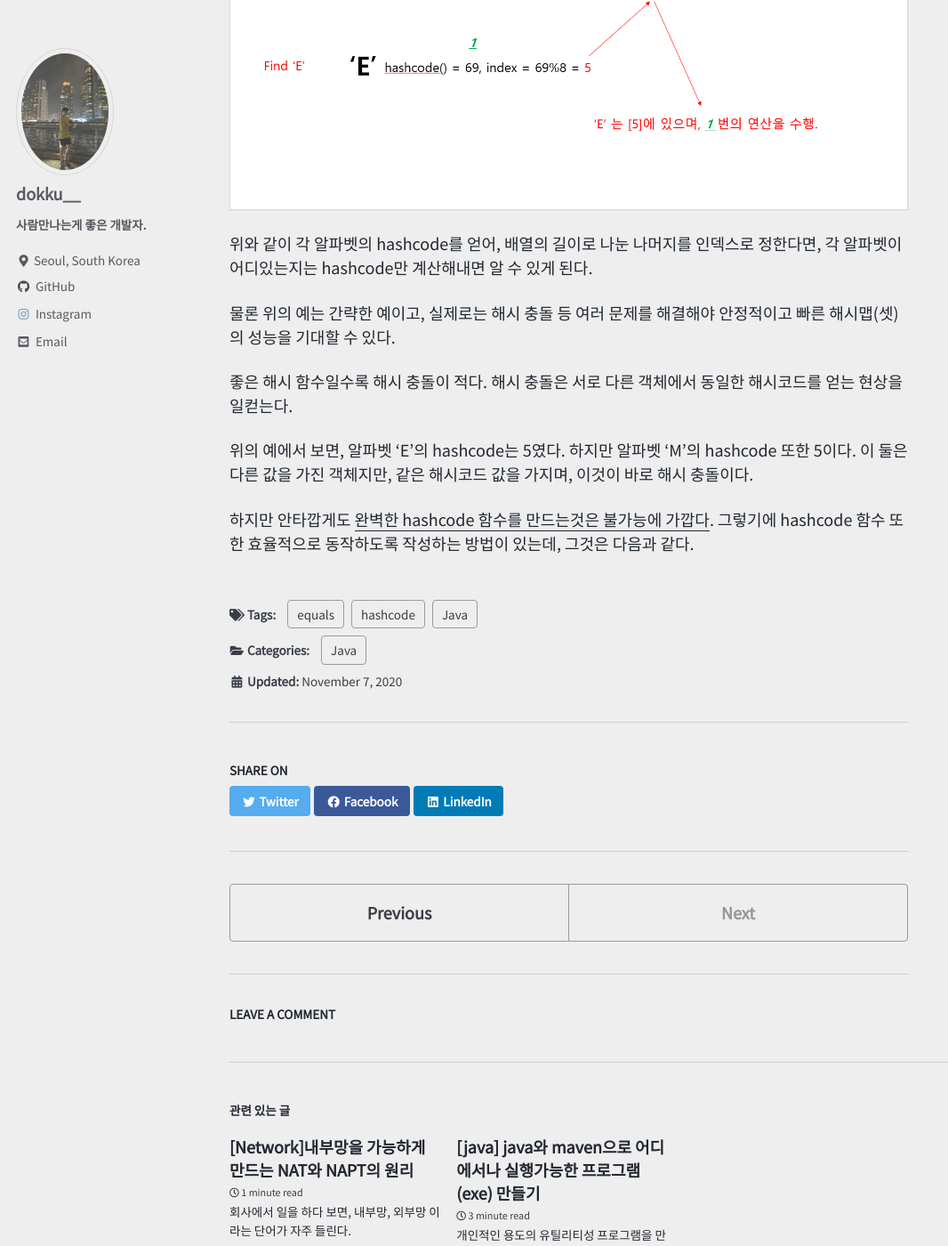
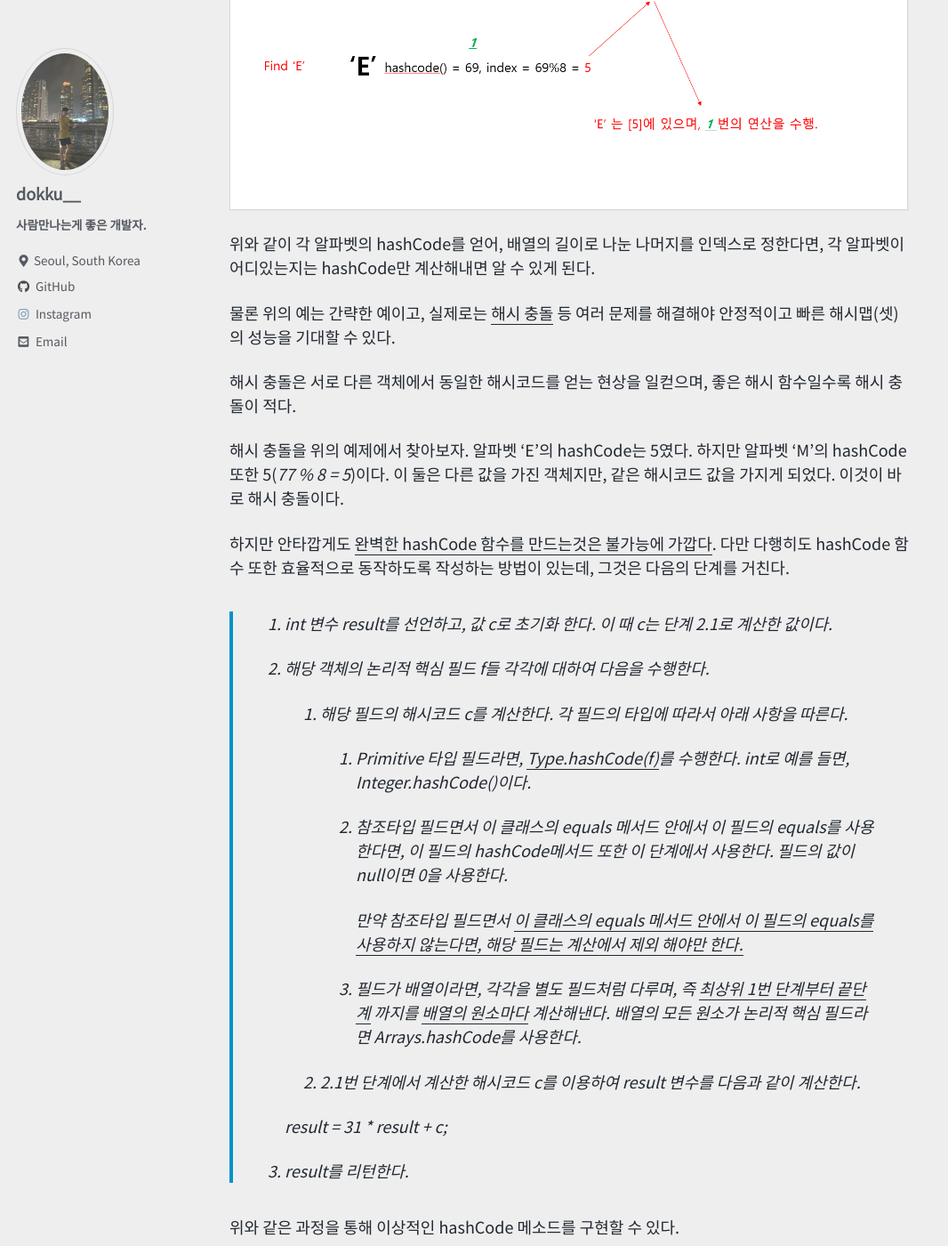
Before and after one commit to lmiz2/lmiz2.github.io, a Jekyll site: the page built from _posts/2020-11-07-1535.md, in a window 1280 px wide and 1400 px high, scrolled down 4784 px. Shown: the whole window at 89% size, without its empty margins (0-1066 px from the left). Built offline with Jekyll 4.4.1, drawn with Linux system fonts in a browser that asks for light colours; cached includes are drawn as plain includes; comment, search, counter and statistics services are not loaded; some of the changed text lies outside the part shown.

Commit message:
효율적인 equals와 hashCode 글 쓰기 완료

```diff
--- a/_posts/2020-11-07-1535.md
+++ b/_posts/2020-11-07-1535.md
@@ -1,15 +1,15 @@
 ---
-title:  "[Java] 효율적인 equals와 hashcode"
+title:  "[Java] 효율적인 equals와 hashCode"
 date:   2020-11-07 15:35:00 +0900
 categories: Java
-tags : [Java,equals,hashcode]
+tags : [Java,equals,hashCode]
 ---
 
 
 
 java에서는 모든 클래스가 Object 클래스를 상속한다.
 
-그리고 이 Object 클래스에는 여러가지 기본적인 메소드들이 있는데, 오늘은 그 중 equals 와 hashcode 메소드에 대하여 공부했던 점에 대해 정리해 보고자 한다.
+그리고 이 Object 클래스에는 여러가지 기본적인 메소드들이 있는데, 오늘은 그 중 equals 와 hashCode 메소드에 대하여 공부했던 점에 대해 정리해 보고자 한다.
 
 
 
@@ -35,7 +35,7 @@ Object 클래스에는 다음과 같은 11개의 메소드들이 정의되어
 | `void`             | `wait(long timeout)` Causes the current thread to wait until either another thread invokes the  [`notify()`](https://docs.oracle.com/javase/8/docs/api/java/lang/Object.html#notify--) method or the  [`notifyAll()`](https://docs.oracle.com/javase/8/docs/api/java/lang/Object.html#notifyAll--) method for this object, or a specified amount of time has elapsed. |
 | `void`             | `wait(long timeout,    int nanos)` Causes the current thread to wait until another thread invokes the  [`notify()`](https://docs.oracle.com/javase/8/docs/api/java/lang/Object.html#notify--) method or the  [`notifyAll()`](https://docs.oracle.com/javase/8/docs/api/java/lang/Object.html#notifyAll--) method for this object, or some other thread interrupts the current thread, or a certain amount of real time has elapsed. |
 
-이들 메소드들은 OOP의 효율적인 지원을 위해 꼭 필요한 메소드들이며, 많은 중요한 메소드가 있지만, 오늘은 equals와 hashcode에 대해서 정리해본다.
+이들 메소드들은 OOP의 효율적인 지원을 위해 꼭 필요한 메소드들이며, 많은 중요한 메소드가 있지만, 오늘은 equals와 hashCode에 대해서 정리해본다.
 
 
 
@@ -129,17 +129,17 @@ float와 double을 비교해야만 하는 경우에는 **Float.compare** 메소
 
 
 
-## hashcode 메소드
+## hashCode 메소드
 
-자바 Object 명세에서는 equals 메소드를 재정의 하였다면 hashcode 메소드 또한 재 정의 하도록 규정하고 있다.
+자바 Object 명세에서는 equals 메소드를 재정의 하였다면 hashCode 메소드 또한 재 정의 하도록 규정하고 있다.
 
-hashcode 메소드는 자바의 Collection 프레임 워크에 존재하는 HashMap과 HashSet등을 지원하기 위하여 만들어 졌으며, 이 메소드는 해당 객체의 hash값을 반환해야한다.
+hashCode 메소드는 자바의 Collection 프레임 워크에 존재하는 HashMap과 HashSet등을 지원하기 위하여 만들어 졌으며, 이 메소드는 해당 객체의 hash값을 반환해야한다.
 
-또한, 이 객체와 다른 한 객체의 equals 결과가 true라면, **그 둘의 hashcode 값은 반드시 같아야 한다.**
+또한, 이 객체와 다른 한 객체의 equals 결과가 true라면, **그 둘의 hashCode 값은 반드시 같아야 한다.**
 
-(반대로, hashcode 값이 같다고 해서 equals의 결과가 true일 필요는 없다.)
+(반대로, hashCode 값이 같다고 해서 equals의 결과가 true일 필요는 없다.)
 
-hashcode의 용도를 간단하게 축약해서 말하자면, "**다양한 데이터 타입을 배열에 넣기 위한 인덱스**" 정도로 말 할수 있을 것 같다.
+hashCode의 용도를 간단하게 축약해서 말하자면, "**다양한 데이터 타입을 배열에 넣기 위한 인덱스**" 정도로 말 할수 있을 것 같다.
 
 
 
@@ -149,18 +149,70 @@ hashcode의 용도를 간단하게 축약해서 말하자면, "**다양한 데
 
 만약 'E'가 어디에 있는지 찾으려면, 단순 비교 검색으로는 <u>5번의 비교연산이 발생한다</u>.
 
-하지만 hashcode를 이용하여 배열에 저장한다면 더 쉽게 찾을 수 있을 것이다.
+하지만 hashCode를 이용하여 배열에 저장한다면 더 쉽게 찾을 수 있을 것이다.
 
 ![](/assets/img/2020-11-15-223231.png)
 
-위와 같이 각 알파벳의 hashcode를 얻어, 배열의 길이로 나눈 나머지를 인덱스로 정한다면, 각 알파벳이 어디있는지는 hashcode만 계산해내면 알 수 있게 된다.
+위와 같이 각 알파벳의 hashCode를 얻어, 배열의 길이로 나눈 나머지를 인덱스로 정한다면, 각 알파벳이 어디있는지는 hashCode만 계산해내면 알 수 있게 된다.
 
-물론 위의 예는 간략한 예이고, 실제로는 해시 충돌 등 여러 문제를 해결해야 안정적이고 빠른 해시맵(셋)의 성능을 기대할 수 있다.
+물론 위의 예는 간략한 예이고, 실제로는 <u>해시 충돌</u> 등 여러 문제를 해결해야 안정적이고 빠른 해시맵(셋)의 성능을 기대할 수 있다.
 
 
 
-좋은 해시 함수일수록 해시 충돌이 적다. 해시 충돌은 서로 다른 객체에서 동일한 해시코드를 얻는 현상을 일컫는다.
+해시 충돌은 서로 다른 객체에서 동일한 해시코드를 얻는 현상을 일컫으며, 좋은 해시 함수일수록 해시 충돌이 적다.
 
-위의 예에서 보면, 알파벳 'E'의 hashcode는 5였다. 하지만 알파벳 'M'의 hashcode 또한 5이다. 이 둘은 다른 값을 가진 객체지만, 같은 해시코드 값을 가지며, 이것이 바로 해시 충돌이다.
+해시 충돌을 위의 예제에서 찾아보자. 알파벳 'E'의 hashCode는 5였다. 하지만 알파벳 'M'의 hashCode 또한 5(*77 % 8 = 5*)이다. 이 둘은 다른 값을 가진 객체지만, 같은 해시코드 값을 가지게 되었다. 이것이 바로 해시 충돌이다.
 
-하지만 안타깝게도 <u>완벽한 hashcode 함수를 만드는것은 불가능에 가깝다</u>. 그렇기에 hashcode 함수 또한 효율적으로 동작하도록 작성하는 방법이 있는데, 그것은 다음과 같다.
+하지만 안타깝게도 <u>완벽한 hashCode 함수를 만드는것은 불가능에 가깝다</u>. 다만 다행히도 hashCode 함수 또한 효율적으로 동작하도록 작성하는 방법이 있는데, 그것은 다음의 단계를 거친다.
+
+> 1. int 변수 result를 선언하고, 값 c로 초기화 한다. 이 때 c는 단계 2.1로 계산한 값이다.
+>
+> 2. 해당 객체의 논리적 핵심 필드 f들 각각에 대하여 다음을 수행한다.
+>
+>    1. 해당 필드의 해시코드 c를 계산한다. 각 필드의 타입에 따라서 아래 사항을 따른다.
+>
+>       1. Primitive 타입 필드라면, <u>Type.hashCode(f)</u>를 수행한다. int로 예를 들면, Integer.hashCode()이다.
+>
+>       2. 참조타입 필드면서 이 클래스의 equals 메서드 안에서 이 필드의 equals를 사용한다면, 이 필드의 hashCode메서드 또한 이 단계에서 사용한다. 필드의 값이 null이면 0을 사용한다.
+>
+>          만약 참조타입 필드면서 <u>이 클래스의 equals 메서드 안에서 이 필드의 equals를 사용하지 않는다면, 해당 필드는 계산에서 제외 해야만 한다.</u>
+>
+>       3. 필드가 배열이라면,  각각을 별도 필드처럼 다루며, 즉 <u>최상위 1번 단계부터 끝단계</u> 까지를 <u>배열의 원소마다</u> 계산해낸다. 배열의 모든 원소가 논리적 핵심 필드라면 Arrays.hashCode를 사용한다.
+>
+>    2.  2.1번 단계에서 계산한 해시코드 c를 이용하여 result 변수를 다음과 같이 계산한다.
+>
+>       result = 31 * result + c;
+>
+> 3. result를 리턴한다.
+
+
+
+위와 같은 과정을 통해 이상적인 hashCode 메소드를 구현할 수 있다.
+
+String.hashCode도 위와 비슷한 과정을 따른다.
+
+{% highlight java %}
+
+    public int hashCode() {
+        int h = hash; // h를 기본 hash값으로 초기화. 기본 hash변수는 0으로 초기화 되어 있다.
+        if (h == 0 && value.length > 0) {
+            char val[] = value; // value는 String클래스의 전역변수로, 실제 문자열 값을 char의 배열형태로 가지고 있다.
+
+            for (int i = 0; i < value.length; i++) {
+                h = 31 * h + val[i]; //각각 char타입 변수에 대해 해시코드를 계산한다.
+            }
+            hash = h; // 기본 hash변수를 초기화 해준다.
+        }
+        return h; // h(result)를 리턴한다.
+    }
+{% endhighlight %}
+
+hash의 경우 해시 충돌을 극복하는 방법 등 공부해야 할 게 많지만.. 시간이 된다면 그에 대해서도 좀 더 파서 글을 작성해야겠다.
+
+
+
+이상 equals와 hashCode 메소드를 효율적으로 작성하는 방법에 대해 알아 보았다.
+
+이 모든 구현이 귀찮거나 어렵다면, AutoValue 라이브러리로 생성하는것도 좋은 방법이다. AutoValue라이브러리는 위에서 진행한 모든 과정을 자동으로 대신해준다.
+
+*~~AutoValue에 대해서는 다음 기회에...~~*
```
Also changed, not shown: 8 other files.
